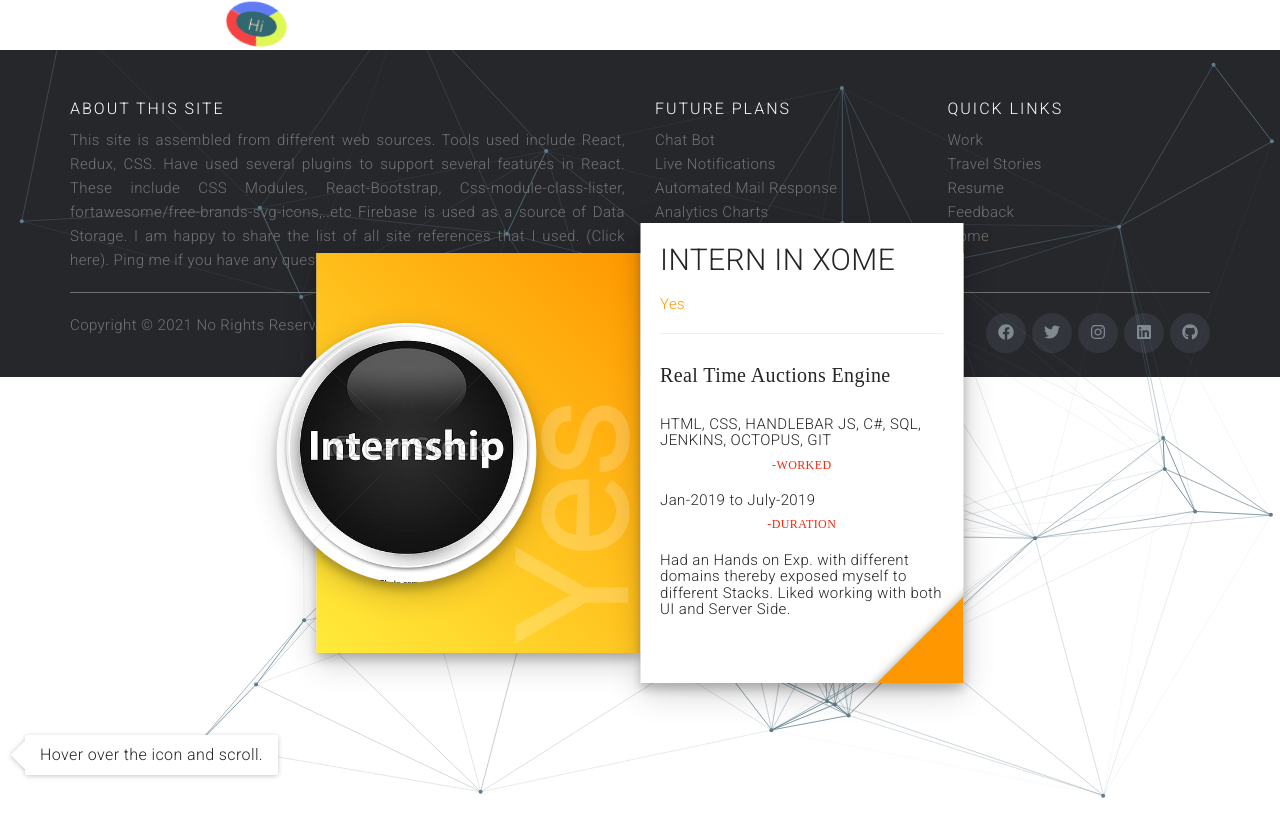
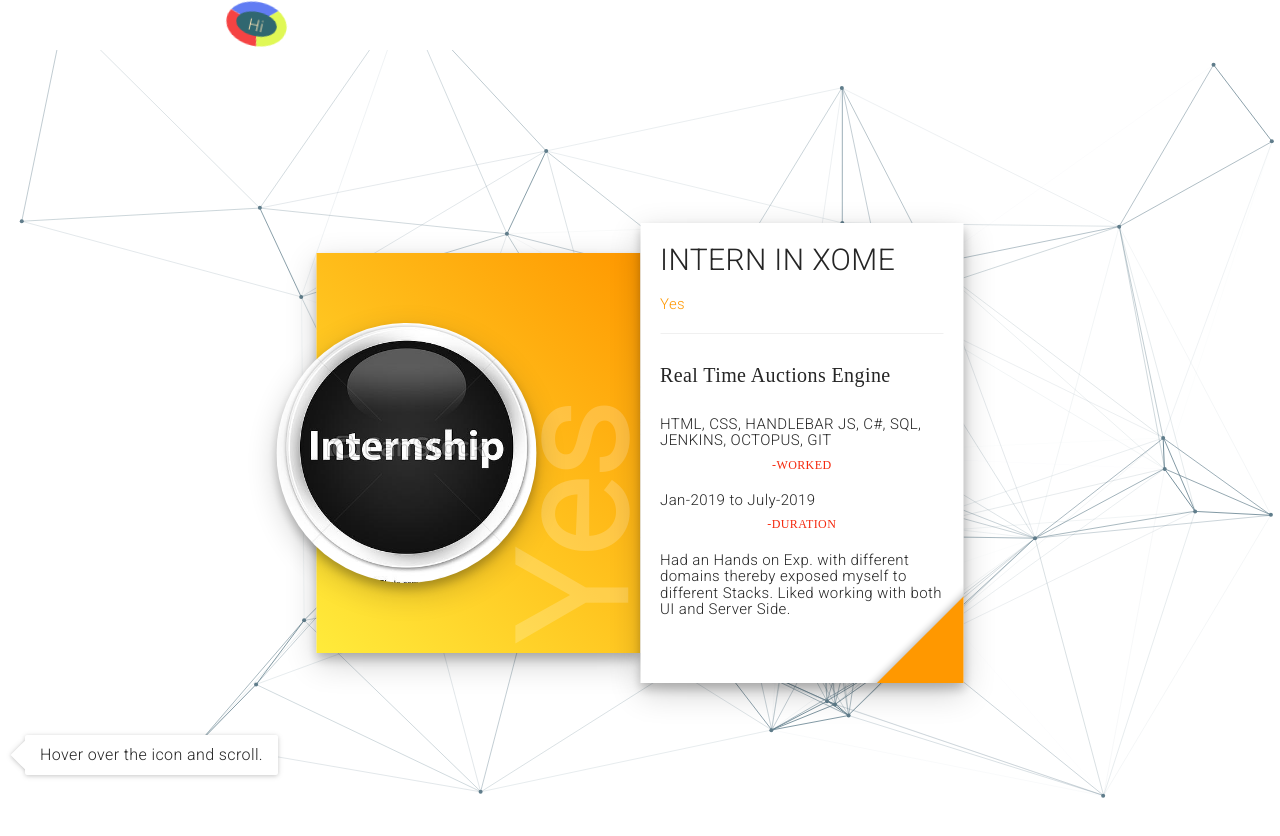
Before and after one commit to santhoshravi98/my-portfolio, a React (Create React App) app: page /work-experience in a window 1280 px wide. Shown: the top 836 px of the page. Built offline with nearby package versions, Linux system fonts and the light colour scheme; what css-module-class-lister would draw is missing.

Commit message:
Fix for work js showing footer

```diff
--- a/src/Components/Footer/Footer.js
+++ b/src/Components/Footer/Footer.js
@@ -12,14 +12,14 @@
 const Footer = (props) => {
   return (
     <Auxillary>
-      <footer class={css.sitefooter}>
+      <footer class={css.sitefooter} id="Master_Footer">
         <div class="container">
           <div class="row">
             <div class="col-sm-12 col-md-6">
               <h6>About this Site</h6>
               <p class="text-justify">
-               This site is assembled from different web sources. Tools used include React, Redux, CSS. Have used several plugins to support several features in React. These include CSS Modules, React-Bootstrap, Css-module-class-lister, fortawesome/free-brands-svg-icons,..etc
-               Firebase is used as a source of Data Storage. I am happy to share the list of all site references that I used. (Click here). Ping me if you have any questions or Feedback.
+                This site is assembled from different web sources. Tools used include React, Redux, CSS. Have used several plugins to support several features in React. These include CSS Modules, React-Bootstrap, Css-module-class-lister, fortawesome/free-brands-svg-icons,..etc
+                Firebase is used as a source of Data Storage. I am happy to share the list of all site references that I used. (Click here). Ping me if you have any questions or Feedback.
               </p>
             </div>
 
@@ -36,7 +36,7 @@
                   Automated Mail Response
                 </li>
                 <li>
-                 Analytics Charts
+                  Analytics Charts
                 </li>
                 <li>
                   Interactive Responsive Design
@@ -76,7 +76,7 @@
             <div class="col-md-8 col-sm-6 col-xs-12">
               <p class={css.copyrighttext}>
                 Copyright &copy; 2021 No Rights Reserved.
-                <a href="#">Thanks</a>.
+                <a href="/#">Thanks</a>.
               </p>
             </div>
 
@@ -89,12 +89,12 @@
                   </a>
                 </li>
                 <li>
-                  <a className="twitter" href="#" rel="noopener noreferrer" target="_blank">
+                  <a className="twitter" href="/#" rel="noopener noreferrer" target="_blank">
                     <FontAwesomeIcon icon={faTwitter} />
                   </a>
                 </li>
                 <li>
-                  <a className="dribbble" href="https://www.instagram.com/invites/contact/?i=1xan13ua2xdjb&utm_content=yy6lc5" rel="noopener noreferrer"  target="_blank">
+                  <a className="dribbble" href="https://www.instagram.com/invites/contact/?i=1xan13ua2xdjb&utm_content=yy6lc5" rel="noopener noreferrer" target="_blank">
                     <FontAwesomeIcon icon={faInstagram} />
                   </a>
                 </li>
--- a/src/Components/HomePageCenterContent/HomePageCenterContentTiles/HomePageCenterContentTileFour/HomePageCenterContentTileFour.js
+++ b/src/Components/HomePageCenterContent/HomePageCenterContentTiles/HomePageCenterContentTileFour/HomePageCenterContentTileFour.js
@@ -7,7 +7,8 @@
       <li className={css.cservicesitem}>
         <h3>Projects</h3>
         <p>
-          A Machine Learning Emotion Identifier using Cognitive Learning. An Auction System for properties with Live Bidding Engine. Some of my ideas are in implementation and I will update this section very sooooon
+          A Machine Learning Emotion Identifier using Cognitive Learning. An Auction System for properties with Live Bidding Engine. An Android app for helping visually impaired persons with real time ease of access.
+          Some of my ideas are in implementation and I will update this section very sooooon
         </p>
       </li>
     </Auxillary>
--- a/src/Components/HomePageCenterContent/HomePageCenterContentTiles/HomePageCenterContentTileThree/HomePageCenterContentTileThree.js
+++ b/src/Components/HomePageCenterContent/HomePageCenterContentTiles/HomePageCenterContentTileThree/HomePageCenterContentTileThree.js
@@ -7,7 +7,7 @@
       <li className={css.cservicesitem}>
         <h3>Database</h3>
         <p>
-          Worked in SQL for Office Projects and also have done few of my College Works. Also worked in Elastic Search as part of my Office Project. Both of these remain my favourites. Wanted to try out few other flexible ones. I would be very happy if I get any other suggestions.
+          Worked in SQL for Office Projects and also have done few of my College Works. Also worked in Elastic Search as part of my Office Project. Both of these remain my favourites. Wanted to try out few other flexible ones. I would be very happy if I get any other suggestions from the community.
         </p>
       </li>
     </Auxillary>
--- a/src/Containers/Feedback/Feedback.js
+++ b/src/Containers/Feedback/Feedback.js
@@ -20,6 +20,10 @@
 };
 Modal.setAppElement('#root');
 class Feedback extends Component {
+    componentDidMount() {
+        var Footer = document.getElementById("Master_Footer");
+        Footer.style.display = "block";
+    }
     state = {
         FeedbackForm: {
             name: {
--- a/src/Containers/HomePageBanner/HomePageBanner.js
+++ b/src/Containers/HomePageBanner/HomePageBanner.js
@@ -6,16 +6,21 @@
 import HomePageTimeLineMobile from '../../Components/HomePageTimeLineMobile/HomePageTimeLineMobile'
 import css from '../HomePageBanner/HomePageBanner.module.css'
 class HomePageBanner extends Component {
+  componentDidMount() {
+    var Footer = document.getElementById("Master_Footer");
+    Footer.style.display = "block";
+  }
+
   render() {
     return (
       <Auxillary>
         <HomePageHero />
         <HomePageCenterContent />
         <div className={css.desktoponly}>
-        <HomePageTimeLineDesktop />
+          <HomePageTimeLineDesktop />
         </div>
         <div className={css.mobileonly}>
-        <HomePageTimeLineMobile/>
+          <HomePageTimeLineMobile />
         </div>
       </Auxillary>
     );
--- a/src/Containers/Stories/StoriesHomePage.js
+++ b/src/Containers/Stories/StoriesHomePage.js
@@ -1,14 +1,17 @@
 import React, { Component } from 'react';
-import classNames from 'classnames';
 import StoriesImageSlider from '../Stories/StoriesImageSlider/StoriesImageSlider'
 import StoriesImageHexagon from '../../Components/StoriesImageHexagon/StoriesImageHexagon'
 import Auxillary from '../../HOC/Auxillary/Auxillary'
 class StoriesHomePage extends Component {
+    componentDidMount() {
+        var Footer = document.getElementById("Master_Footer");
+        Footer.style.display = "block";
+    }
     render() {
         return (
             <Auxillary>
-                <StoriesImageSlider/>
-                <StoriesImageHexagon/>
+                <StoriesImageSlider />
+                <StoriesImageHexagon />
             </Auxillary>
         )
     }
--- a/src/Containers/Work/Work.js
+++ b/src/Containers/Work/Work.js
@@ -80,7 +80,7 @@
         work: "",
         cap: "I have interest in problem solving and data structures. Link-List is one which I always like. Love working with Front-End Apps and that helped to study some namely React. Data Manipulations using queries like SQL always interests me.",
         Duration: "Learning from different people is one which I always Beleive in. Interating with different people will always provide different thoughts for a same problem.",
-        circulating: "9,187,991,663",
+        circulating: "Passionate in development",
         img: getSkillsIcon(),
         color: getCoinColor("USDT"),
         label1: "",
@@ -102,8 +102,10 @@
         }
     }
     componentDidMount() {
-        this.getCoins()
-        particlesJS("particles", particlesConfig)
+        this.getCoins();
+        particlesJS("particles", particlesConfig);
+        var Footer = document.getElementById("Master_Footer");
+        Footer.style.display = "none";
     }
     componentDidUpdate(prevProps, prevState) {
         if (prevState.index !== this.state.index) {
@@ -226,7 +228,7 @@
                                 </div>
                             </div>
                             <div id="coin-info">
-                                <CoinInfoField label={coin.label1} value={coin.cap}  />
+                                <CoinInfoField label={coin.label1} value={coin.cap} />
                                 <CoinInfoField value={coin.Duration} label={coin.label2} />
                                 <CoinInfoField value={coin.circulating} />
                             </div>
```
